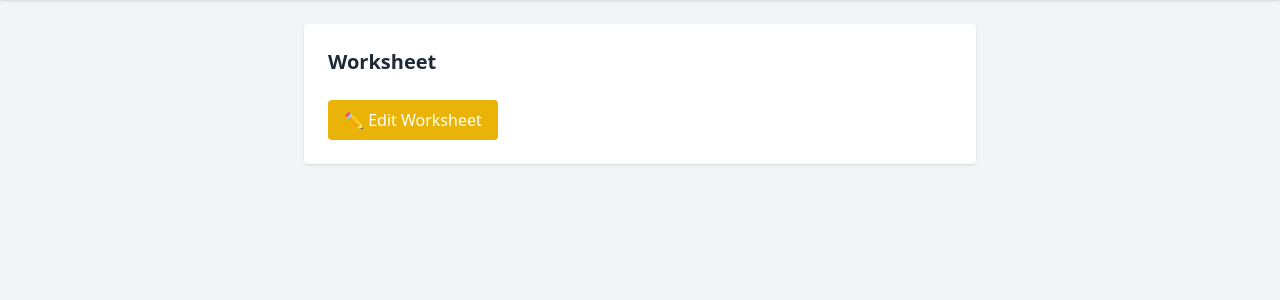
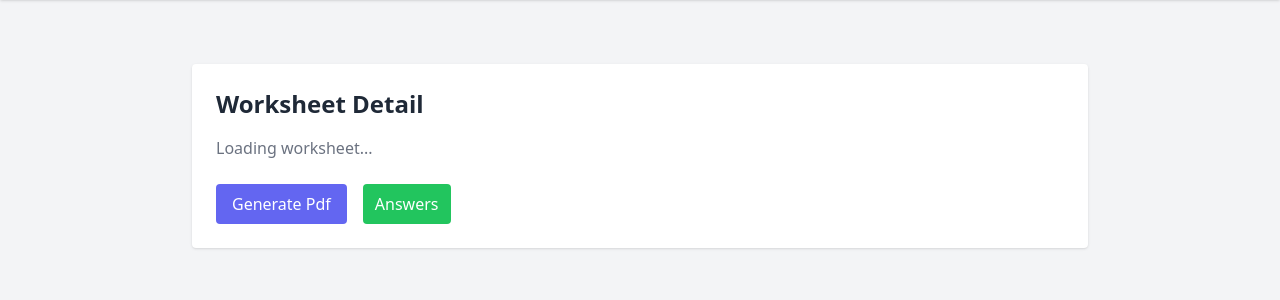
Before and after one commit to Fatema-Ravat/storygen, a Django app: page /worksheet/1/ in a window 1280 px wide. Shown: the part 60-360 px from the top of the page. Run offline with Django 4.2, Linux system fonts and the light colour scheme; some libraries are stand-ins or nearby versions.

Commit message:
Handling bugs

```diff
--- a/core/frontend/templates/base.html
+++ b/core/frontend/templates/base.html
@@ -10,8 +10,10 @@
         <a href="/" class="text-xl font-bold text-indigo-600">TinyBuilds</a>
         <div>
             <a href="/mystories/" id="mystories-link" class="mx-2 text-indigo-500 hover:underline hidden">My Stories</a>
-            <a href="/generate/" id="generate-link" class="mx-2 text-indigo-500 hover:underline hidden">Generate Story</a>
+            <!--<a href="/generate/" id="generate-link" class="mx-2 text-indigo-500 hover:underline hidden">Generate Story</a>
             <a href="/worksheet_generate/" id="worksheet-generate-link" class="mx-2 text-indigo-500 hover:underline hidden">Generate Worksheet</a>
+        -->
+            <a href="/myworksheets/" id="myworksheets-link" class="mx-2 text-indigo-500 hover:underline hidden">My Worksheets</a>
             <a href="/login/" id= "login-link" class="mx-2 text-indigo-500 hover:underline">Login</a>
             <button id="logout-btn" class="text-red-500 hover:underline hidden">Logout</button>
         </div>
@@ -25,15 +27,18 @@
             const token = localStorage.getItem("access_token");
             const logoutBtn = document.getElementById("logout-btn");
             const loginLink = document.getElementById("login-link");
-            const generateLink = document.getElementById("generate-link");
-            const worksheetgenerateLink = document.getElementById("worksheet-generate-link");
+            //const generateLink = document.getElementById("generate-link");
+            //const worksheetgenerateLink = document.getElementById("worksheet-generate-link");
             const mystoriesLink = document.getElementById("mystories-link");
+            const myworksheetsLink = document.getElementById("myworksheets-link");
+
 
             if (token) {
                 logoutBtn.classList.remove("hidden");
-                generateLink.classList.remove("hidden");
-                worksheetgenerateLink.classList.remove("hidden");
+                //generateLink.classList.remove("hidden");
+                //worksheetgenerateLink.classList.remove("hidden");
                 mystoriesLink.classList.remove("hidden");
+                myworksheetsLink.classList.remove("hidden");
                 loginLink.classList.add("hidden");
 
             }
--- a/core/frontend/templates/detail_worksheet.html
+++ b/core/frontend/templates/detail_worksheet.html
@@ -1,28 +1,118 @@
 {% extends "base.html" %}
-{% block title %}Worksheet Details{% endblock %}
 {% block content %}
-<div class="max-w-2xl mx-auto bg-white p-6 rounded shadow">
-    <h2 class="text-xl font-semibold mb-4">Worksheet</h2>
-    <div id="worksheet-content" class="whitespace-pre-wrap"></div>
+<div class="max-w-4xl mx-auto mt-10 p-6 bg-white shadow rounded">
+  <h1 class="text-2xl font-bold mb-4">Worksheet Detail</h1>
 
-    <div class="mt-6 flex gap-4">
-        <a href="/story/{{ story_id }}/revise/" class="bg-yellow-500 text-white px-4 py-2 rounded hover:bg-yellow-600">
-            ✏️ Edit Worksheet
-        </a>
+  <!-- Container for worksheet details -->
+  <div id="worksheet-container" class="space-y-6">
+    <p class="text-gray-500">Loading worksheet...</p>
+  </div>
+  <div class="mt-6 flex gap-4">
+        <button onclick="generatePdf()" class="bg-indigo-500 text-white px-4 py-2 rounded hover:bg-indigo-600">
+            Generate Pdf
+        </button>
+        <button onclick="showAnswers()" class="bg-green-500 text-white px-3 py-1 rounded">Answers</button>
     </div>
-
 </div>
 
+
 <script>
-document.addEventListener("DOMContentLoaded", async function() {
+  document.addEventListener("DOMContentLoaded", async function () {
+    // Get worksheet id from URL (e.g. /worksheets/detail/5/)
+    const worksheetId = "{{ worksheet_id }}";  // Pass from Django view context
+
     const token = localStorage.getItem("access_token");
-    const res = await fetch(`/api/worksheet/{{ worksheet_id }}/`, {
+    const res = await fetch(`/api/worksheet/${worksheetId}/`, {
         headers: {
             "Authorization": `Bearer ${token}`
         }
     });
     const data = await res.json();
-    document.getElementById("worksheet-content").innerText = data.content || "No content found.";
+
+    const container = document.getElementById("worksheet-container");
+    container.innerHTML = ""; // clear loading msg
+
+    // Header info
+    const header = document.createElement("div");
+    header.innerHTML = `
+    <h2 class="text-xl font-semibold">${data.subject} - ${data.title}</h2>
+    <p class="text-gray-600">Grade: ${data.grade}</p>
+    <p class="text-gray-600">Type: ${data.worksheet_type}</p>
+    `;
+    container.appendChild(header);
+
+    // Try parsing content JSON
+    let content = data.content
+
+    // Questions
+    const qDiv = document.createElement("div");
+    qDiv.innerHTML = `<h3 class="text-lg font-bold mt-6 mb-2">Questions</h3>`;
+    if (content.questions && content.questions.length > 0) {
+        const qList = document.createElement("ol");
+        qList.className = "list-decimal pl-6 space-y-2";
+        content.questions.forEach((q, i) => {
+        let li = document.createElement("li");
+        if (typeof q === "string") {
+            li.textContent = q;
+        } else if (q.question) {
+            // support structured MCQ JSON
+            li.innerHTML = `<span class="font-medium">${q.question}</span>`;
+            if (q.options) {
+                let optList = "<ul class='list-disc pl-5 mt-1'>";
+                q.options.forEach(opt => {
+                  optList += `<li>${opt}</li>`;
+                });
+                optList += "</ul>";
+                li.innerHTML += optList;
+            }
+        }
+        qList.appendChild(li);
+        });
+        qDiv.appendChild(qList);
+    } else {
+        qDiv.innerHTML += `<p class="text-gray-500">No questions available</p>`;
+    }
+    container.appendChild(qDiv);
+
+    // Answers
+    const aDiv = document.createElement("div");
+    aDiv.id="answers";
+    aDiv.hidden = true;
+    aDiv.innerHTML = `<h3  class="text-lg font-bold mt-6 mb-2" >Answers</h3>`;
+    if (content.answers && content.answers.length > 0) {
+        const aList = document.createElement("ol");
+        aList.className = "list-decimal pl-6 space-y-2";
+        content.answers.forEach(ans => {
+            const li = document.createElement("li");
+            li.textContent = ans.answer;
+            aList.appendChild(li);
+          });
+        aDiv.appendChild(aList);
+    } else {
+        aDiv.innerHTML += `<p class="text-gray-500">No answers available</p>`;
+    }
+    container.appendChild(aDiv);
 });
+
+function showAnswers(){
+    const ansEl = document.getElementById("answers");
+    if (ansEl.hidden){
+        ansEl.hidden=false;
+    }
+    else{
+        ansEl.hidden=true;
+    }
+}
+async function generatePdf(){
+    const worksheetId = "{{ worksheet_id }}";  // Pass from Django view context
+
+    const token = localStorage.getItem("access_token");
+    const res = await fetch(`/api/worksheet/${worksheetId}/generate_pdf`, {
+        headers: {
+            "Authorization": `Bearer ${token}`
+        }
+    });
+}
+
 </script>
 {% endblock %}
--- a/core/frontend/templates/list_worksheet.html
+++ b/core/frontend/templates/list_worksheet.html
@@ -2,7 +2,7 @@
 {% block title %}My Stories{% endblock %}
 {% block content %}
 <div class="max-w-4xl mx-auto bg-white p-6 rounded shadow">
-    <h2 class="text-xl font-semibold mb-4">My Stories</h2>
+    <h2 class="text-xl font-semibold mb-4">My Worksheets</h2>
     <ul id="worksheet-list" class="space-y-4"></ul>
 </div>
 
@@ -28,7 +28,7 @@
             <h3 class="text-lg font-bold">${worksheet.title}</h3>
             <p><strong>Subject:</strong> ${worksheet.subject}</p>
             <p><strong>Grade:</strong> ${worksheet.grade}</p>
-            <a href="/api/worksheet/${worksheet.id}/" class="text-indigo-600 hover:underline">Detail</a> |
+            <a href="/worksheet/${worksheet.id}/" class="text-indigo-600 hover:underline">Detail</a> |
             <button onclick="deleteWorksheet(${worksheet.id })" class="bg-red-500 text-white px-3 py-1 rounded">Delete</button>
         `;
         container.appendChild(item);
--- a/core/frontend/templates/login.html
+++ b/core/frontend/templates/login.html
@@ -25,7 +25,7 @@
   const data = await res.json();
   if (data.access) {
     localStorage.setItem("access_token", data.access);
-    window.location.href = "/generate/";
+    window.location.href = "/";
   } else {
     document.getElementById("error").innerText = "Login failed";
   }
--- a/core/worksheet_generator/views.py
+++ b/core/worksheet_generator/views.py
@@ -1,4 +1,6 @@
 from django.shortcuts import render
+from django.utils import timezone
+from django.http import FileResponse
 from .models import WorksheetImage,Worksheet
 
 from shared.utils.generator import generate_worksheet_content
```
Also changed, not shown: core/shared/utils/generator.py (+25 -4 lines).
